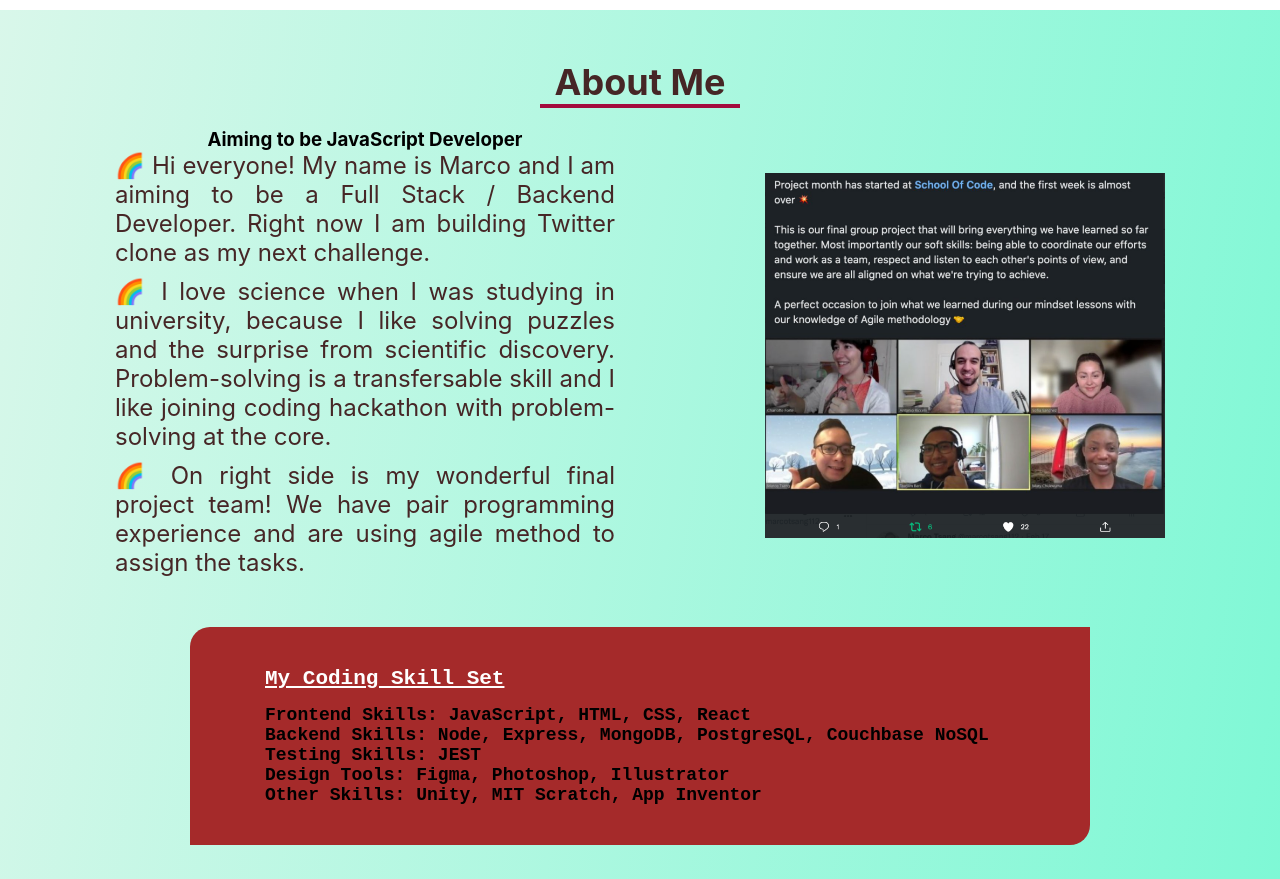
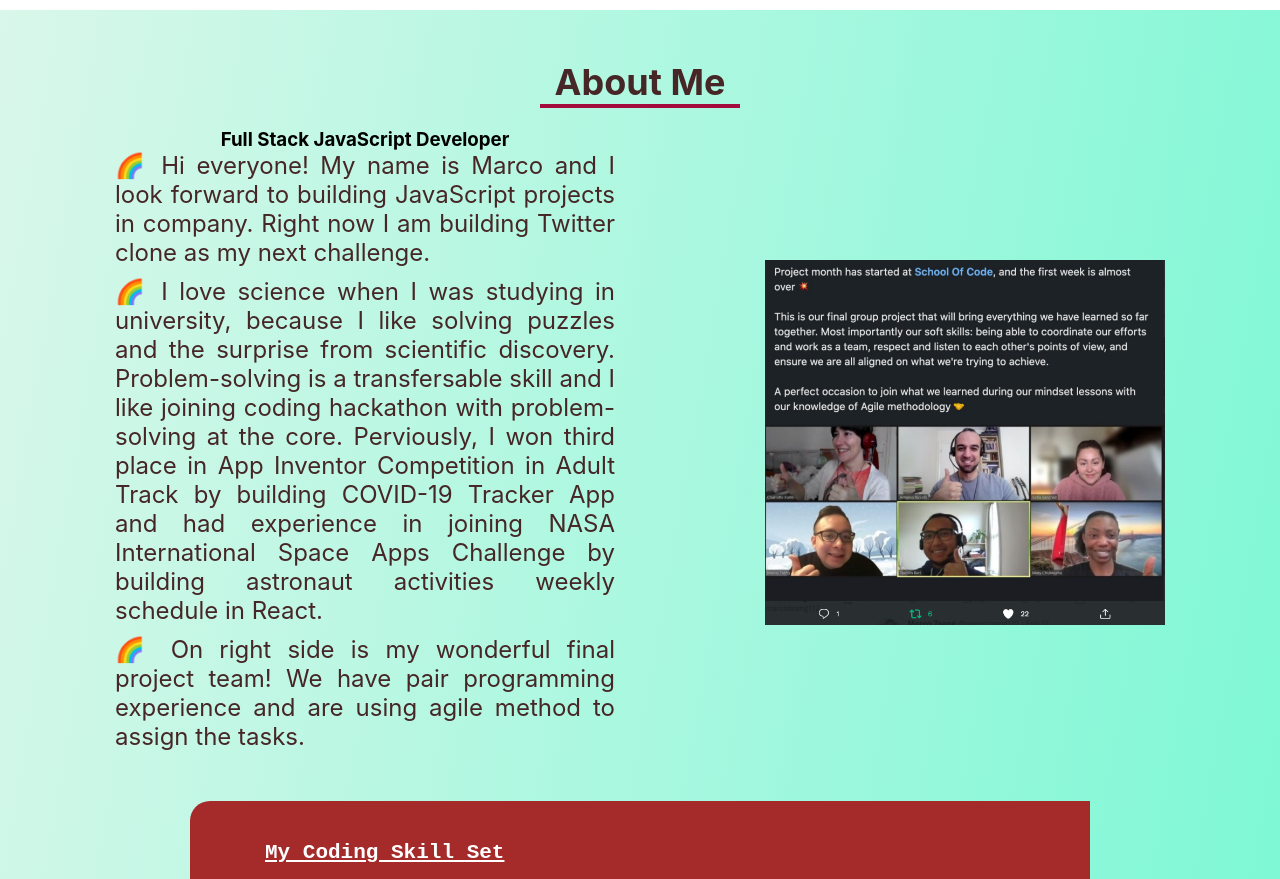
Before and after one commit to hkmarcoot/portfolioWebsite, a React (Create React App) app: page / in a window 1280 px wide. Shown: the part 800-1679 px from the top of the page. Built offline with nearby package versions, Linux system fonts and the light colour scheme.

Commit message:
update content

```diff
--- a/src/components/AboutMe/index.js
+++ b/src/components/AboutMe/index.js
@@ -11,11 +11,11 @@ function AboutMe() {
       <div className="about-me-items">
         <div className="about-me-items-container">
           <div className="left-item">
-            <h3>Aiming to be JavaScript Developer</h3>
+            <h3>Full Stack JavaScript Developer</h3>
             <p className="textHolder">
-              Hi everyone! My name is Marco and I am aiming to be a Full Stack /
-              Backend Developer. Right now I am building Twitter clone as my
-              next challenge.
+              Hi everyone! My name is Marco and I look forward to building
+              JavaScript projects in company. Right now I am building Twitter
+              clone as my next challenge.
               {/* , enhancing my eCom skills by studying the{" "}
               <a
                 className="btn"
@@ -44,7 +44,11 @@ function AboutMe() {
               I love science when I was studying in university, because I like
               solving puzzles and the surprise from scientific discovery.
               Problem-solving is a transfersable skill and I like joining coding
-              hackathon with problem-solving at the core.
+              hackathon with problem-solving at the core. Perviously, I won
+              third place in App Inventor Competition in Adult Track by building
+              COVID-19 Tracker App and had experience in joining NASA
+              International Space Apps Challenge by building astronaut
+              activities weekly schedule in React.
             </p>
             <p className="textHolder">
               On right side is my wonderful final project team! We have pair
```
